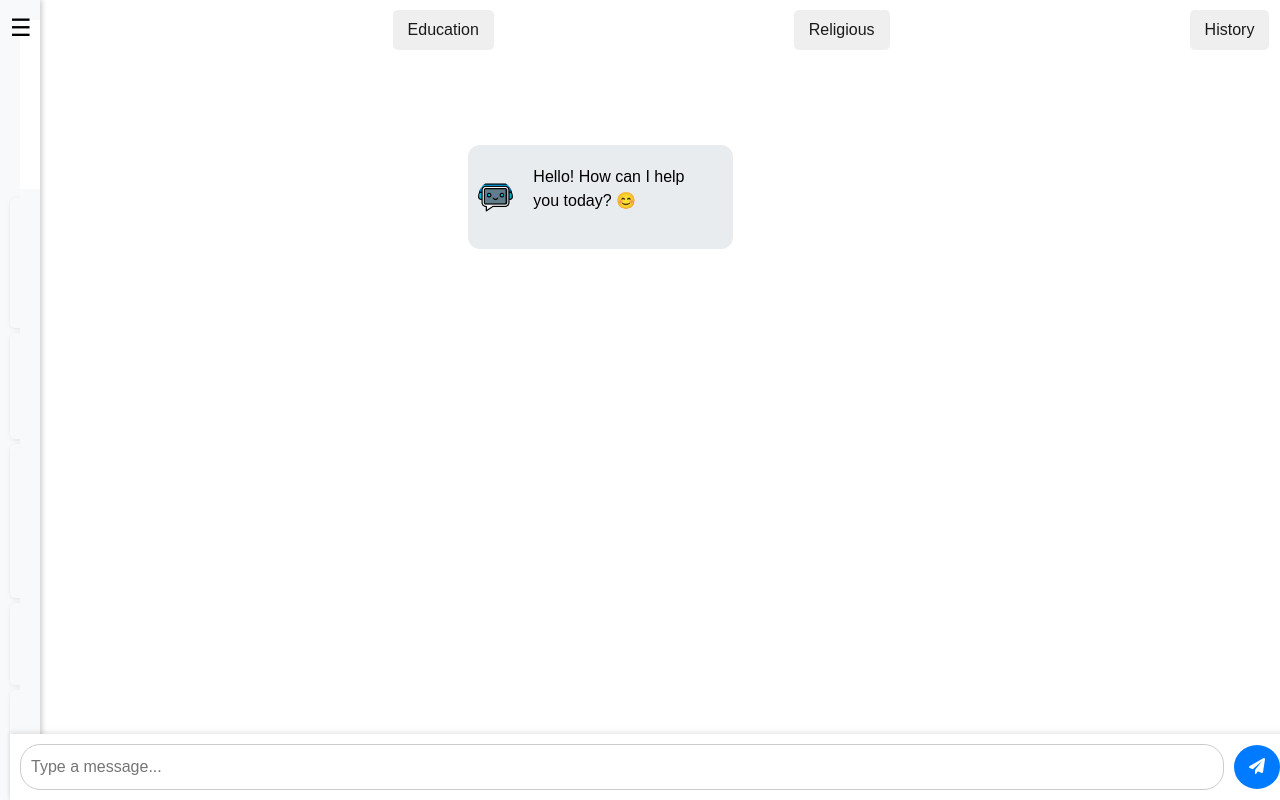
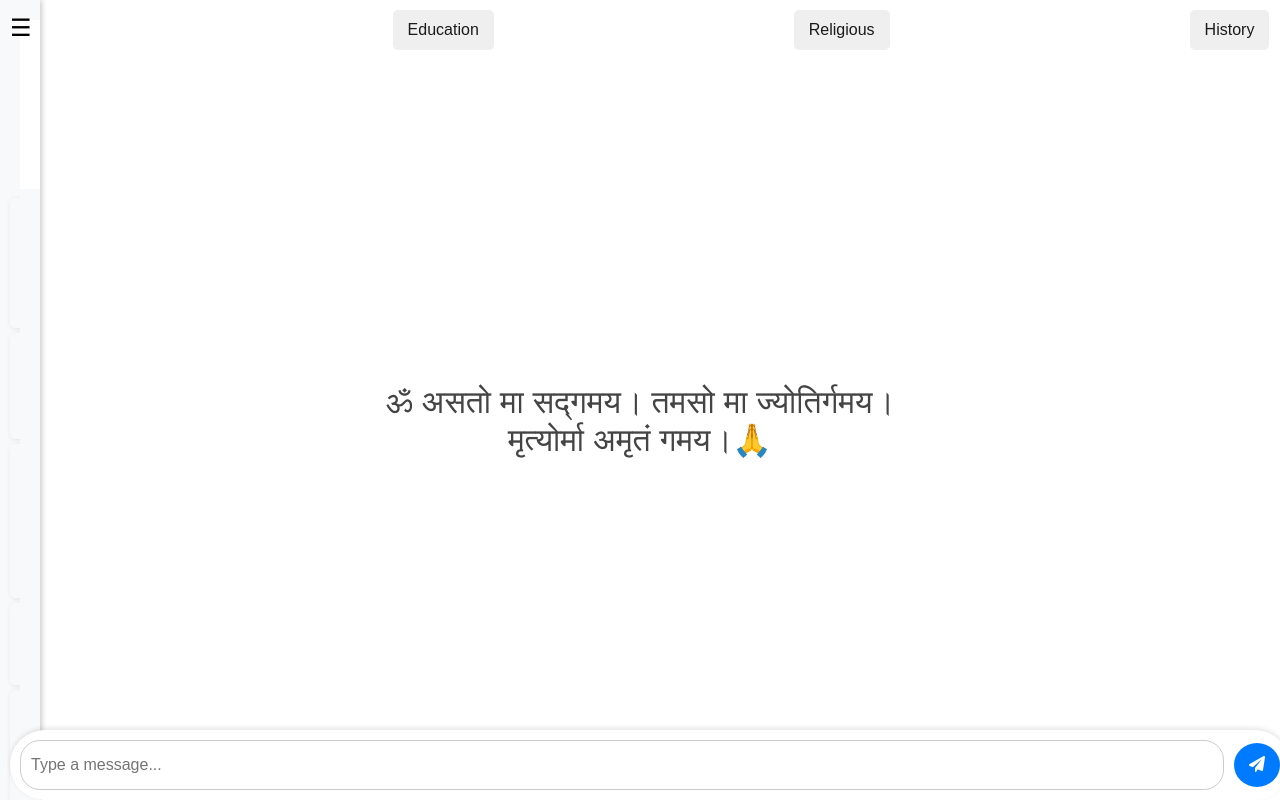
Before and after one commit to Sneha-Infoveda/Demo, a React (Create React App) app: page / in a window 1280 px wide. Built offline with nearby package versions, Linux system fonts and the light colour scheme.

Commit message:
Updated the functionality for the chat container and the searchbar

```diff
--- a/package.json
+++ b/package.json
@@ -7,6 +7,7 @@
     "@testing-library/jest-dom": "^6.6.3",
     "@testing-library/react": "^16.2.0",
     "@testing-library/user-event": "^13.5.0",
+    "html-react-parser": "^3.0.4",
     "react": "^19.0.0",
     "react-dom": "^19.0.0",
     "react-markdown": "^8.0.7",
--- a/src/App.js
+++ b/src/App.js
@@ -9,18 +9,31 @@ import './assets/panel.css';
 function App() {
     const [query, setQuery] = useState(""); // Track user input
     const [chatHistory, setChatHistory] = useState([]); // Store chat history
+    const [showWelcome, setShowWelcome] = useState(true); // Welcome message state
 
-    // Add welcome message when the app loads
+    // Hide welcome message when user sends a message
     useEffect(() => {
-        setChatHistory([
-            { text: "Hello! How can I help you today? 😊", isUser: false }
-        ]);
-    }, []);
+        if (chatHistory.length > 0) {
+            setShowWelcome(false);
+        }
+    }, [chatHistory]);
 
     return (
         <div>
             <Navbar />
             <Sidebar setQuery={setQuery} />
+
+            {/* Display Welcome Message Before Chat Starts */}
+            {showWelcome && (
+                <div className="welcome-message">
+                    <h2>
+                        ॐ असतो मा सद्गमय। तमसो मा ज्योतिर्गमय। मृत्योर्मा अमृतं गमय।
+                        <span role="img" aria-label="smile">🙏</span>
+                    </h2>
+                </div>
+            )}
+
+
             <SearchBar query={query} setQuery={setQuery} setChatHistory={setChatHistory} />
             <ChatContainer chatHistory={chatHistory} setQuery={setQuery} />
         </div>
--- a/src/assets/styles.css
+++ b/src/assets/styles.css
@@ -494,28 +494,19 @@ header {
     z-index: 1000;
 }
 
-/*code for followup question*/
-.follow-up-container {
-    margin-top: 10px;
-    display: flex;
-    flex-wrap: wrap;
-    gap: 10px;
+
+
+.welcome-message {
+    text-align: center;
+    margin-top: 50px;
+    font-size: 22px;
+    font-weight: bold;
+    color: #444;
+    /* background-color: #f8f9fa; */
+    padding: 20px;
+    border-radius: 10px;
+    max-width: 600px;
+    margin-left: auto;
+    margin-right: auto;
+    /* box-shadow: 0 4px 6px rgba(0, 0, 0, 0.1); */
 }
-
-.follow-up-btn {
-    padding: 8px 12px;
-    border-radius: 5px;
-    background: #f0f0f0;
-    cursor: pointer;
-    border: 1px solid #ccc;
-    transition: background-color 0.3s;
-}
-
-.follow-up-btn:hover {
-    background-color: #555;
-    color: white;
-}
-
-.follow-up-btn:active {
-    transform: scale(0.95);
-}
--- a/src/components/ChatContainer.css
+++ b/src/components/ChatContainer.css
@@ -1,36 +1,23 @@
-@keyframes fadeIn {
-    from {
-        opacity: 0;
-        transform: translateY(10px);
-    }
-    to {
-        opacity: 1;
-        transform: translateY(0);
-    }
-}
-
+/* Chat container */
 .chat-container {
     display: flex;
     flex-direction: column;
-    width: 100%; /* Full width */
-    max-width: 1200px; /* Ensures it stretches */
-    margin: 0 auto; /* Center properly */
-    padding: 20px;
-    height: 70vh;
+    width: 100%;
+    margin: 0;
+    padding: 0;
+    height: 80vh;
     overflow-y: auto;
-    scrollbar-width: thin;
-
-    /* REMOVE BACKGROUND, BORDERS & SHADOWS */
-    background-color: transparent !important;
-    box-shadow: none !important;
-    border-radius: 0px !important;
+    scrollbar-width: none;
+    background-color: transparent;
+    box-shadow: none;
+    border-radius: 0px;
+    max-width: 830px;
 }
 
-/* Fix Chat Messages */
+/* Chat message structure */
 .chat-message {
     display: flex;
-    align-items: center;
-    gap: 10px;
+    flex-direction: column;
     max-width: 75%;
     margin: 5px;
     padding: 10px;
@@ -39,19 +26,24 @@
     animation: fadeIn 0.3s ease-in-out;
 }
 
+/* Name (Seeker & ChatVeda) */
+.message-sender {
+    font-weight: bold;
+    margin-bottom: 5px;
+}
+
 /* User messages (Right aligned, Blue) */
 .chat-message.user {
     align-self: flex-end;
-    background-color: #007bff;
-    color: white;
-    text-align: right;
-    flex-direction: row-reverse; /* Avatar on right */
+    background-color: #e9ecef;
+    color: black;
+    text-align: left;
 }
 
 /* Bot messages (Left aligned, Gray) */
 .chat-message.bot {
     align-self: flex-start;
-    background-color: #e9ecef;
+    /* background-color: #e9ecef; */
     color: black;
     text-align: left;
 }
@@ -63,16 +55,20 @@
     max-width: 100%;
 }
 
-/* Chat Avatars */
-.avatar {
-    width: 35px;
-    height: 35px;
-    border-radius: 50%;
+/* Justify AI response text inside message bubbles */
+.chat-message.bot .message-bubble {
+    text-align: justify;
+    text-justify: inter-word;
 }
 
 /* Follow-up question buttons */
 .followup-questions {
     margin-top: 10px;
+    display: flex;
+    flex-direction: column;
+    justify-content: center;
+    height: auto;
+    gap: 1px;
 }
 
 .followup-questions button {
@@ -87,3 +83,16 @@
 .followup-questions button:hover {
     background-color: #495057;
 }
+
+/* Responsive - Center Messages on Mobile Screens */
+@media screen and (max-width: 768px) {
+    .chat-message.user,
+    .chat-message.bot {
+        align-self: center;
+        /* max-width: 100%; */
+    }
+
+    .chat-message .message-bubble {
+        text-align: left;
+    }
+}
--- a/src/components/ChatContainer.jsx
+++ b/src/components/ChatContainer.jsx
@@ -1,8 +1,5 @@
 import React, { useEffect, useRef } from 'react';
-import ReactMarkdown from 'react-markdown';
 import './ChatContainer.css'; // Import styles
-import userAvatar from '../assets/user-avatar.png'; // User avatar
-import botAvatar from '../assets/bot-avatar.png'; // Bot avatar
 
 const ChatContainer = ({ chatHistory, setQuery }) => {
     const chatEndRef = useRef(null);
@@ -21,16 +18,14 @@ const ChatContainer = ({ chatHistory, setQuery }) => {
         <div className="chat-container">
             {chatHistory.map((chat, index) => (
                 <div key={index} className={`chat-message ${chat.isUser ? 'user' : 'bot'}`}>
-                    {/* Chat Avatar */}
-                    <img
-                        src={chat.isUser ? userAvatar : botAvatar}
-                        alt={chat.isUser ? "User Avatar" : "Bot Avatar"}
-                        className="avatar"
-                    />
 
-                    <div className="message-bubble">
-                        <ReactMarkdown>{chat.text}</ReactMarkdown>
-                    </div>
+                    {/* Display the name instead of avatar */}
+                    <p className="message-sender">
+                        {chat.isUser ? "Seeker" : "ChatVeda"}
+                    </p>
+
+                    {/* Chat Message */}
+                    <div className="message-bubble" dangerouslySetInnerHTML={{ __html: chat.text }} />
 
                     {/* Display follow-up questions only for bot responses */}
                     {!chat.isUser && chat.followUpQuestions?.length > 0 && (
--- a/src/components/SearchBar.css
+++ b/src/components/SearchBar.css
@@ -9,6 +9,7 @@
     padding: 10px;
     box-shadow: 0 -2px 5px rgba(0, 0, 0, 0.1);
     left: 10px;
+    border-radius: 40px;
 }
 
 .search-bar input {
@@ -17,6 +18,7 @@
     font-size: 16px;
     border: 1px solid #ccc;
     border-radius: 20px;
+    height: 50px;
 }
 
 .search-bar button {
```
Also changed, not shown: 2 other files (tests, documents, lock files or other folders).
